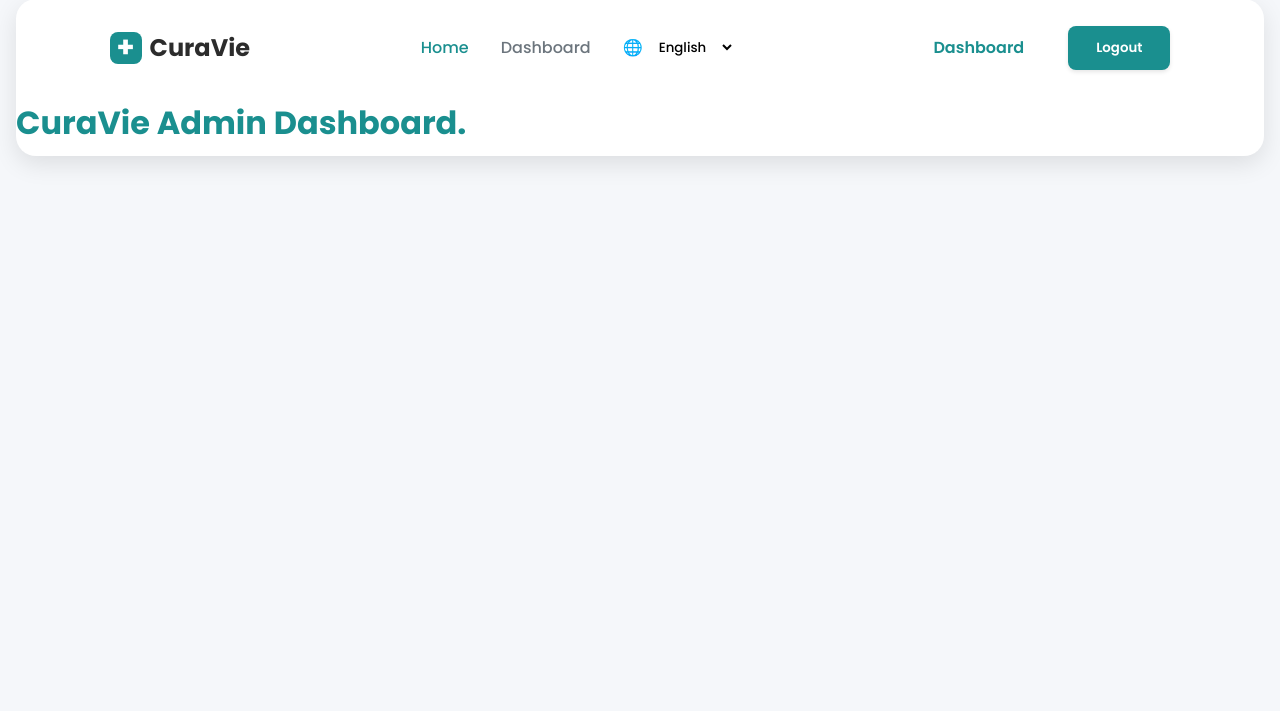
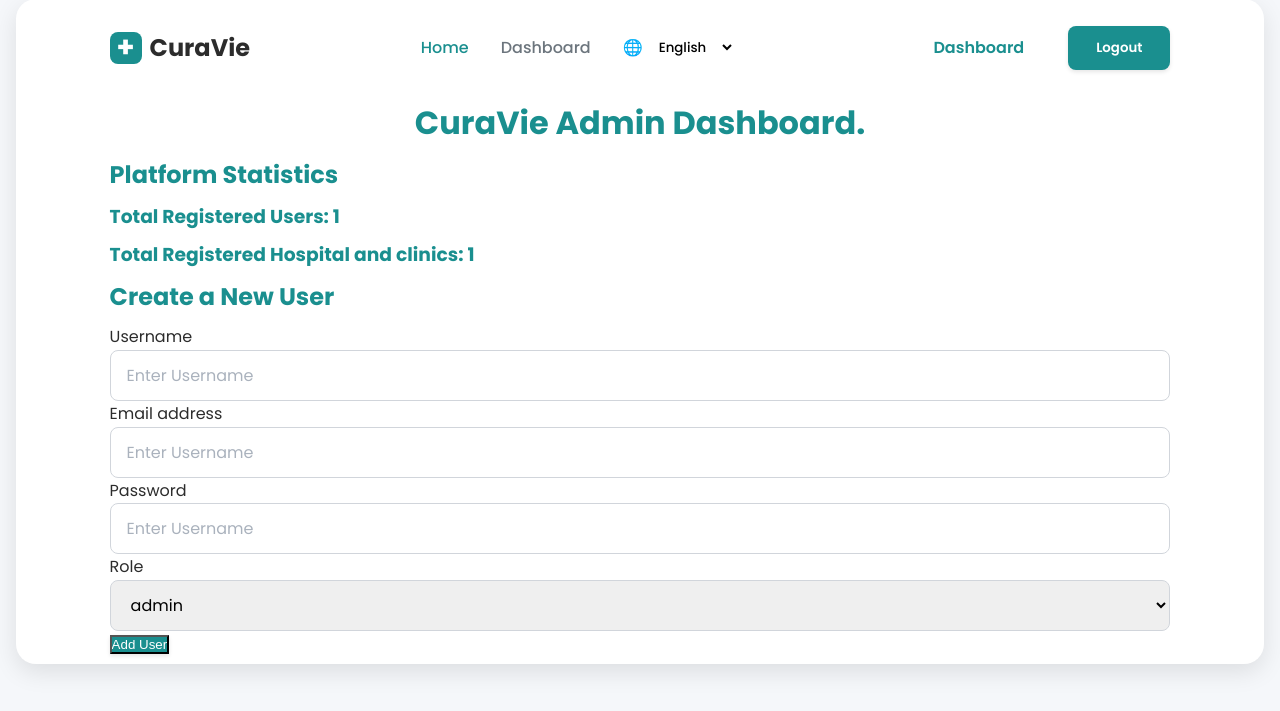
Before and after one commit to lazyserp/CuraVie, a Flask app: page /admin_dashboard in a window 1280 px wide. Shown: the part 49-760 px from the top of the page. Run offline with Flask 3, Linux system fonts and the light colour scheme; a user stored in the database is signed in; tables that the repository leaves empty hold one stand-in row (values such as "Sample post"); some libraries are stand-ins or nearby versions.

Commit message:
Added : 1.Total users , 2.Total Hospitals, 3.Create User by Admin

```diff
--- a/app.py
+++ b/app.py
@@ -2,28 +2,29 @@ import os
 from flask import Flask, render_template, redirect, flash, request, url_for, abort, send_file
 from dotenv import load_dotenv
 from flask_login import LoginManager, login_user, login_required, logout_user, current_user
+from sqlalchemy import select,func
 from sqlalchemy.exc import IntegrityError
 from flask_wtf.csrf import CSRFProtect
 from flask_wtf import FlaskForm
-from sqlalchemy import func
-from datetime import date
+# from sqlalchemy import func
+# from datetime import date
 from decorators import require_role
 from pdf_gen import create_report_pdf
 
-from io import BytesIO
-from weasyprint import HTML
+# from io import BytesIO
+# from weasyprint import HTML
 from ai_service import generate_health_report
 
 
 from database import db
 from models import (
     User, Worker, HealthcareFacility, HealthRecord, ActivityLog, Vaccination, MedicalVisit,
-    ChronicDiseaseEnum, UserRoleEnum, GenderEnum, OccupationEnum, FrequencyEnum, DietTypeEnum,
+    UserRoleEnum, GenderEnum, OccupationEnum, FrequencyEnum, DietTypeEnum,
     PPEUsageEnum, PhysicalStrainEnum, AccommodationEnum, SanitationEnum
 )
 from forms import (
     SignUpForm, LoginForm, WorkerDetailsForm, HealthcareFacilityForm,
-    HealthRecordForm, ActivityLogForm, VaccinationForm, MedicalVisitForm
+    HealthRecordForm, ActivityLogForm, VaccinationForm, MedicalVisitForm, AdminAddUserForm
 )
 
 # App Initialization
@@ -113,101 +114,30 @@ def logout():
     flash("You have been logged out successfully.", "info")
     return redirect(url_for("home"))
 
-@app.route("/admin_dashboard")
+@app.route("/admin_dashboard", methods=["GET", "POST"])
 @require_role(["admin"])
 def admin_dashboard():
-    return render_template("admin_dashboard.html.j2")
+    form = AdminAddUserForm()
 
-# @app.route("/admin/total_users")
-# @require_role(["admin"])
-# def admin_total_users():
-#     total_users = User.query.count()
-#     return render_template("a_veiw_total_users.html.j2", total_users=total_users)
+    if form.validate_on_submit():
+        user = User(username=form.username.data.strip(),email=form.email.data.strip().lower(),role=form.role.data)
+        user.set_password(form.password.data)
+        try:
+            db.session.add(user)
+            db.session.commit()
+            flash("User created successfully!", "success")
+        except IntegrityError:
+            db.session.rollback()
+            flash("That username or email is already taken.", "error")
 
-# @app.route("/admin/common_diesease")
-# @require_role(["admin"])
-# def admin_common_disease():
-#     common_disease = (
-#         db.session.query(HealthRecord.chronic_diseases, func.count(HealthRecord.id))
-#         .group_by(HealthRecord.chronic_diseases)
-#         .order_by(func.count(HealthRecord.id).desc())
-#         .first()
-#     )
-#     disease_name = common_disease[0] if common_disease else "No data"
-#     return render_template("a_veiw_common_diesease.html.j2", common_diesease= common_disease)
+        # redirecting after a successful or failed POST to prevent resubmission
+        return redirect(url_for('admin_dashboard'))
 
-# @app.route("/admin/create_worker", methods=["GET", "POST"])
-# @require_role(["admin"])
-# def admin_create_worker():
-#     if request.method == "POST":
-#         first_name = request.form.get("first_name")
-#         last_name = request.form.get("last_name")
-#         age = request.form.get("age")
-#         gender = request.form.get("gender")
-#         occupation = request.form.get("occupation")
+    # This handles all GET requests and POST requests with invalid data
+    no_of_users = db.session.scalar(select(func.count()).select_from(User))
+    total_hospitals = db.session.scalar(select(func.count()).select_from(HealthcareFacility))
 
-#         if first_name and last_name and age and gender and occupation:
-#             Worker = Worker(first_name = first_name,
-#                             last_name=last_name,
-#                             age=int(age),
-#                             gender=gender,
-#                             occupation=occupation)
-#             db.session.add(Worker)
-#             db.session.commit()
-#             flash("New Worker Entry Created Successfully!", "Success")
-#             return redirect(url_for("admin_dashboard"))
-#         else:
-#             flash(" Please provide both First Name and Last Name.", "danger")
-#     return render_template("a_create_worker.html.j2")
-
-
-# @app.route("/admin/delete_worker", methods=["GET", "POST"])
-# @require_role(["admin"])
-# def admin_delete_worker():
-#     if request.method == "POST":
-#         # Handle worker deletion
-#         flash("Worker deleted successfully!", "danger")
-#     return render_template("a_delete_worker.html.j2")
-
-
-# @app.route("/admin/create_facility", methods=["GET", "POST"])
-# @require_role(["admin"])
-# def admin_create_facility():
-#     if request.method == "POST":
-#         facility_name = request.form.get("facility_name")
-#         if facility_name:
-#             facility = HealthcareFacility(facility_name= facility_name)
-#             db.session.add(facility)
-#             db.session.commit()
-#             flash(" Facility created successfully!", "success")
-#             return redirect(url_for("admin_dashboard"))
-#         else:
-#             flash(" Facility name is required.", "danger")
-#         flash("Facility created successfully!", "success")
-#     return render_template("a_create_facility.html.j2")
-
-
-# @app.route("/admin/delete_facility", methods=["GET", "POST"])
-# @require_role(["admin"])
-# def admin_delete_facility():
-#     if request.method == "POST":
-#         facility_id = request.form.get("facility_id")
-#         facility = HealthcareFacility.query.get(facility_id)
-#         if facility:
-#             db.session.delete(facility)
-#             db.session.commit()
-#             flash("Facility deleted successfully!", "danger")
-#             return redirect(url_for("admin_dashboard"))
-#         else:
-#             flash(" Facility not found.", "danger")
-#         flash("Facility deleted successfully!", "danger")
-#     return render_template("a_delete_facility.html.j2")
-
-# @app.route("/health")
-# @require_role(["health_official"])
-# def health_portal():
-#     return "Health Portal - Only Health Officials allowed"
-
+    return render_template("admin_dashboard.html.j2",total_users=no_of_users,total_hospitals=total_hospitals,form=form)
 
 # CORE APP ROUTES
 @app.route("/")
--- a/forms.py
+++ b/forms.py
@@ -3,7 +3,7 @@ from wtforms import StringField, PasswordField, BooleanField, SubmitField, Integ
 from wtforms.validators import DataRequired, Email, Length, EqualTo, Regexp, NumberRange, Optional
 from wtforms import ValidationError
 from models import (
-    User, Worker, HealthcareFacility,
+    User, Worker, HealthcareFacility,UserRoleEnum,
     GenderEnum, OccupationEnum, FrequencyEnum, DietTypeEnum,
     PPEUsageEnum, PhysicalStrainEnum, AccommodationEnum, SanitationEnum
 )
@@ -145,3 +145,17 @@ class HealthcareFacilityForm(FlaskForm):
     facility_address = StringField('Facility Address', validators=[DataRequired(), Length(max=100)])
     facility_city = StringField('Facility City', validators=[DataRequired(), Length(max=100)])
     submit = SubmitField('Register Facility')
+
+
+
+class AdminAddUserForm(FlaskForm):
+    username = StringField(
+    "Username",
+    validators=[
+        DataRequired(),
+        Length(min=3, max=32),
+        Regexp(r"^[a-zA-Z0-9_.-]+$", message="Use letters, numbers, _, . or -")])
+    email = StringField("Email address", validators=[DataRequired(), Email(), Length(max=120)])
+    password = PasswordField("Password", validators=[DataRequired(), Length(min=6, max=128)])
+    role = SelectField("Role",choices=[(role.name, role.value) for role in UserRoleEnum])
+    submit = SubmitField('Add User')
--- a/templates/admin_dashboard.html.j2
+++ b/templates/admin_dashboard.html.j2
@@ -2,5 +2,44 @@
 {% block title %}Admin Dashboard - CuraVie{% endblock %}
 
 {% block content %}
-<h1>CuraVie Admin Dashboard.</h1>
+<h1><center>CuraVie Admin Dashboard.</center></h1>
+<div class="container form-container">
+        <div class="form-header">
+            <h2>Platform Statistics</h2>
+            <h3>Total Registered Users: {{ total_users }}</h3>
+            <h3>Total Registered Hospital and clinics: {{ total_hospitals }}</h3>
+        </div>
+
+        <div id="add-user-container">
+            <h2>Create a New User</h2>
+            <form method="POST" novalidate>
+                {{ form.csrf_token }}
+
+                {{ form.username.label(class='label-class') }}
+                {{ form.username(class="form-input", placeholder="Enter Username")}}
+                {% for e in form.username.errors %}<div class="error">{{ e }}</div>{% endfor %}
+
+
+                {{ form.email.label(class='label-class') }}
+                {{ form.email(class="form-input", placeholder="Enter Username")}}
+                {% for e in form.email.errors %}<div class="error">{{ e }}</div>{% endfor %}
+
+
+                {{ form.password.label(class='label-class') }}
+                {{ form.password(class="form-input", placeholder="Enter Username")}}
+                {% for e in form.password.errors %}<div class="error">{{ e }}</div>{% endfor %}
+
+
+                {{ form.role.label(class='label-class') }}
+                {{ form.role(class="form-input", placeholder="Enter Username")}}
+                {% for e in form.role.errors %}<div class="error">{{ e }}</div>{% endfor %}
+
+
+                {{ form.submit(class="btn-primary") }}
+
+
+            </form>
+        </div>
+</div>
+<h2></h2>
 {% endblock %}
```
Also changed, not shown: 1 other file.
